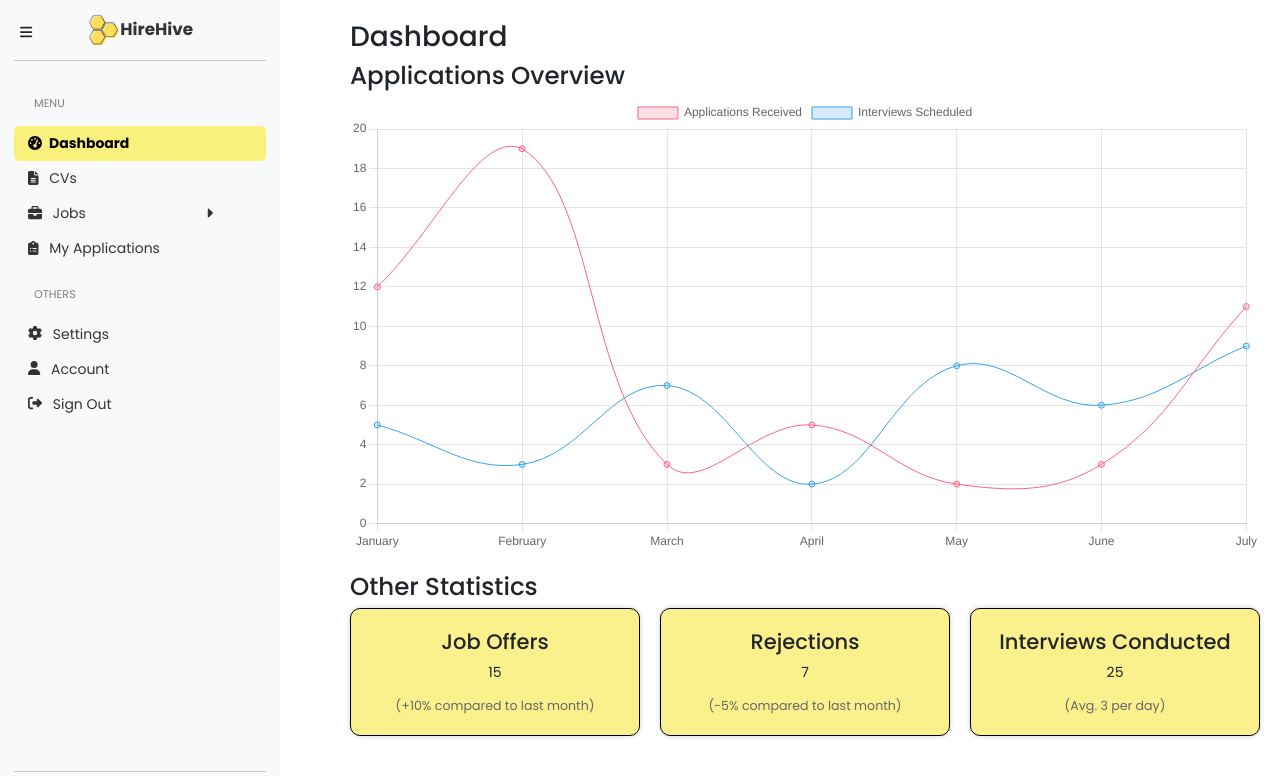
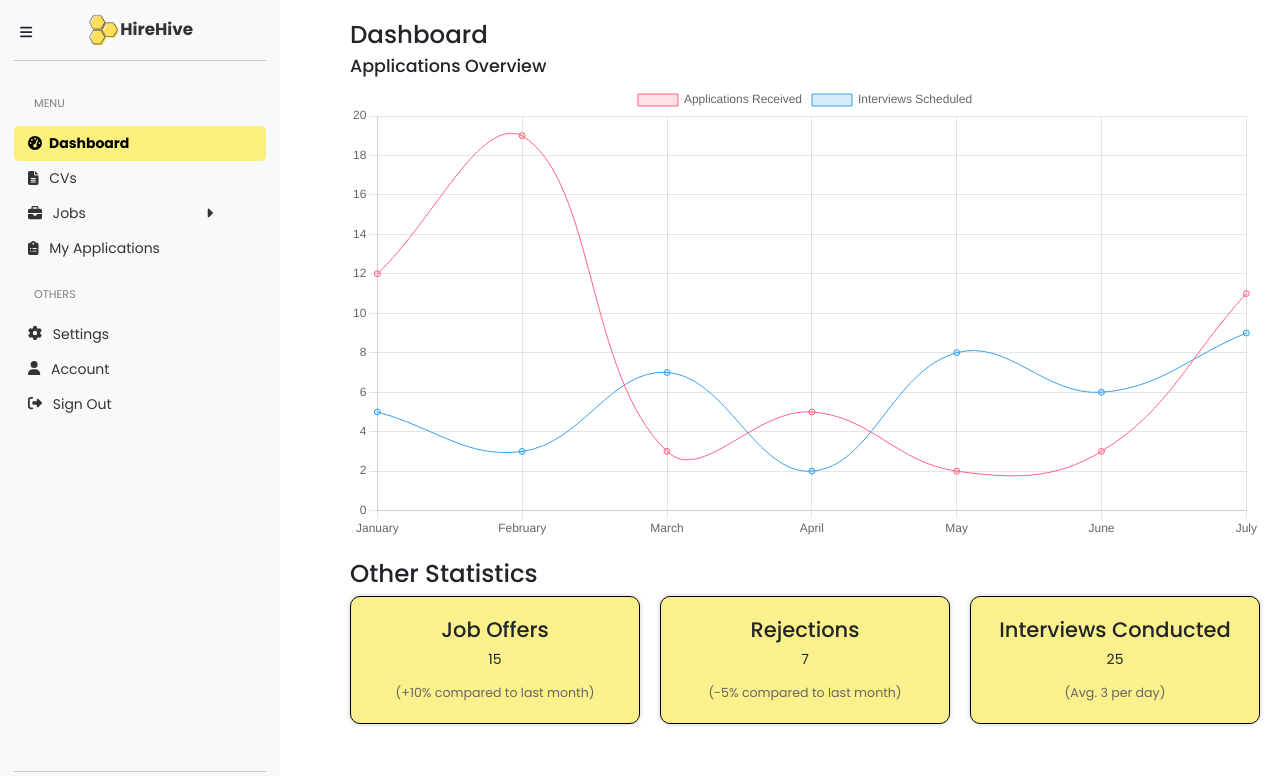
Before and after one commit to elissa03/hirehive, a React (Vite) app in the folder frontend/: page /dashboard in a window 1280 px wide. Shown: the top 776 px of the page. Built offline with nearby package versions, Linux system fonts and the light colour scheme; sample sign-in values are in the browser's storage.

Commit message:
fixed wave emoji

```diff
--- a/frontend/src/Pages/Login/Login.jsx
+++ b/frontend/src/Pages/Login/Login.jsx
@@ -8,6 +8,7 @@ import "react-toastify/dist/ReactToastify.css";
 import authService from "../../services/authService";
 import localStorageUtils from "../../utils/localStorageUtils";
 import { useNavigate } from "react-router-dom";
+import wave from '/images/wave.png';
 
 function Login({ onLogin }) {
   const [email, setEmail] = useState("");
@@ -71,7 +72,7 @@ function Login({ onLogin }) {
           <div className={`card ${styles.cardNoBorder}`}>
             <div className={`card-body ${styles.formPadding}`}>
               <h3 className={`mb-3 ${styles.leftAlignText}`}>
-                Welcome Back 👋
+                Welcome Back <img src={wave} width={'50px'} height={'60px'}/>
               </h3>
               <p className={`text-secondary ${styles.leftAlignText}`}>
                 Craft your professional story and discover new career
--- a/frontend/src/components/MainDash/MainDash.jsx
+++ b/frontend/src/components/MainDash/MainDash.jsx
@@ -50,9 +50,9 @@ function MainDash() {
 
   return (
     <div>
-      <h2 className={styles.heading}>Dashboard</h2>
+      <h3 className={styles.heading}>Dashboard</h3>
       <div className={styles.section}>
-        <h3>Applications Overview</h3>
+        <h5>Applications Overview</h5>
         <canvas ref={chartContainer}></canvas>
       </div>
       <div className={styles.section}>
```
Also changed, not shown: frontend/public/images/wave.png (added).
